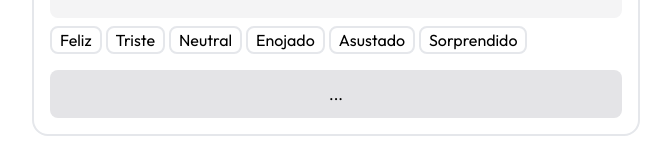
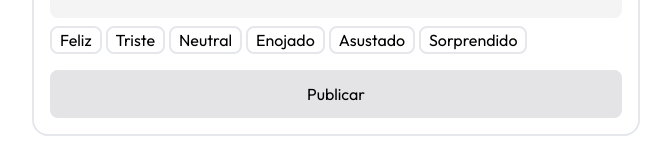
Before and after one commit to eliangerard/memo-front, a React (Vite) app: page /add in a window 1280 px wide. Shown: the part 454-622 px from the top of the page, without its empty margins (304-975 px from the left). Built offline with nearby package versions, Linux system fonts and the light colour scheme.

Commit message:
Fix loading msg

```diff
--- a/src/pages/Add.jsx
+++ b/src/pages/Add.jsx
@@ -70,7 +70,7 @@ export const Add = () => {
                 <button className={`px-2 rounded-lg border-2 mr-1 ${emotions[4] === "Scared" ? 'border-purple-400 text-purple-400 bg-purple-100' : ''}`} onClick={() => handleAddEmotion("Scared")}>Asustado</button>
                 <button className={`px-2 rounded-lg border-2 mr-1 ${emotions[5] === "Surprised" ? 'border-green-400 text-green-400 bg-green-100' : ''}`} onClick={() => handleAddEmotion("Surprised")}>Sorprendido</button>
             </div>
-            <button onClick={handleUpload} className="w-full bg-zinc-200 rounded-lg mt-2 mb-4 h-12" disabled={loading}>{loading ? "Publicar" : "..."}</button>
+            <button onClick={handleUpload} className="w-full bg-zinc-200 rounded-lg mt-2 mb-4 h-12" disabled={loading}>{!loading ? "Publicar" : "..."}</button>
         </div>
     )
 }
```
